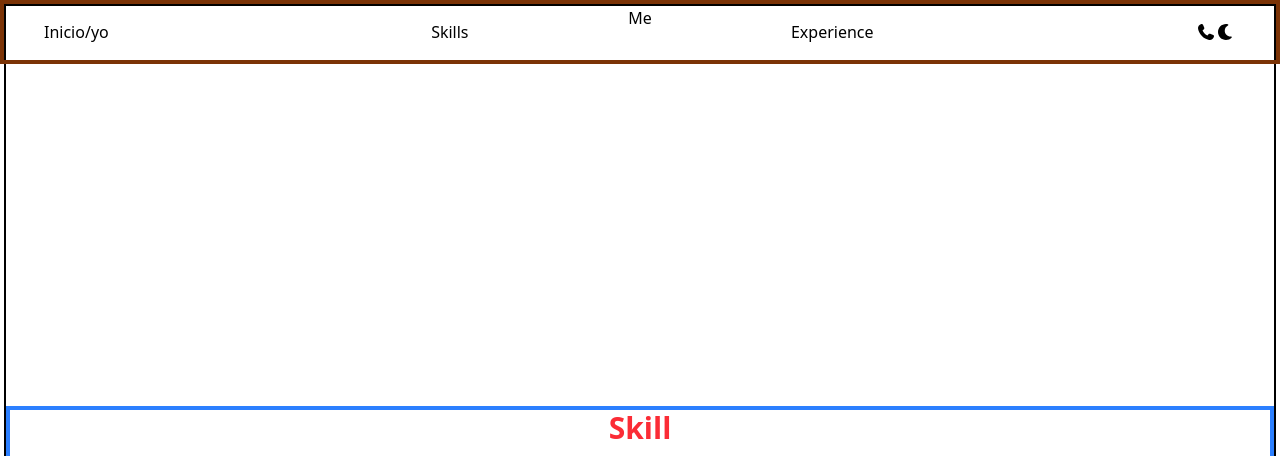
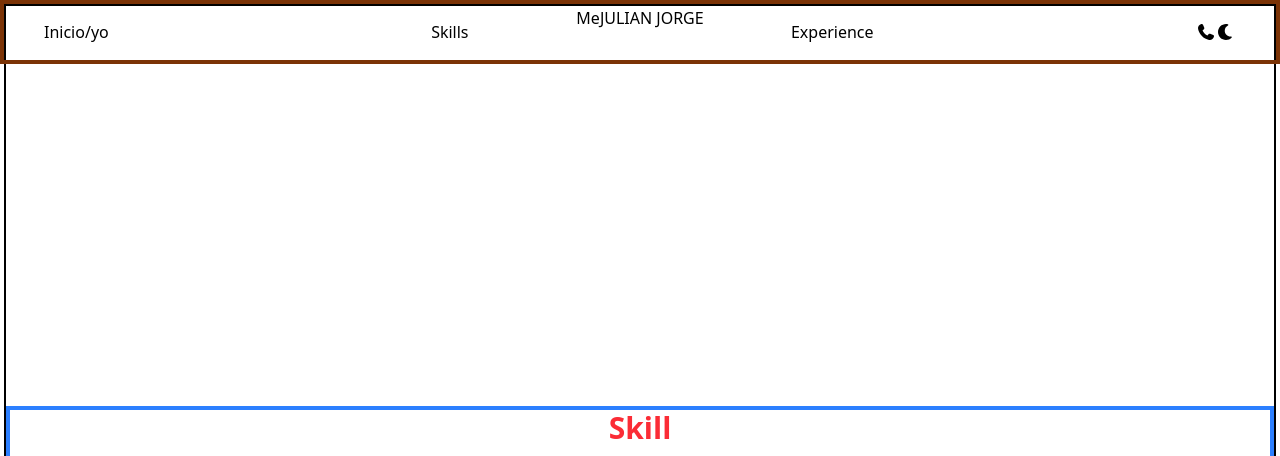
Before and after one commit to Julian-Alcaraz/my-portfolio, a React (Vite) app: page / in a window 1280 px wide. Shown: the top 456 px of the page. Built offline with nearby package versions, Linux system fonts and the light colour scheme.

Commit message:
Fetching data from json file

```diff
--- a/src/components/Me/Me.tsx
+++ b/src/components/Me/Me.tsx
@@ -1,7 +1,55 @@
+import { useEffect, useState } from 'react';
 import './Me.css';
 
 function Me() {
-  return <div className=" min-h-100 ">Me</div>;
+  interface Profile {
+    name: string;
+    bio: string;
+    // podés agregar más campos si los tenés
+  }
+
+  const [profile, setProfile] = useState<Profile | null>(null);
+
+  // const [profile, setProfile] = useState({});
+
+  useEffect(() => {
+    getProfileInfo();
+  }, []);
+
+  // function getProfileInfo() {
+  //   fetch(`../data/profile`)
+  //     .then((res) => res.json()) // ← Aquí convertís la respuesta a JSON
+  //     .then((data) => {
+  //       console.log(data);
+  //       setProfile(data); // ← Ahora sí, seteás el objeto correctamente
+  //     })
+  //     .catch((err) => console.log(err));
+  // }
+
+  async function getProfileInfo() {
+    try {
+      const res = await fetch('http://localhost:5173/my-portfolio/src/data/profile.json');
+      const data = await res.json();
+      setProfile(data);
+      console.log(data);
+    } catch (error) {
+      console.error('Error al cargar el perfil:', error);
+    }
+  }
+
+  useEffect(() => console.log(profile), [profile]);
+  if (!profile) {
+    return (
+      <>
+        <h2>No se encontraron los datos</h2>
+      </>
+    );
+  }
+  return (
+    <div className=" min-h-100 ">
+      Me
+      {profile?.name}
+    </div>
+  );
 }
-
 export default Me;
--- a/src/data/profile.json
+++ b/src/data/profile.json
@@ -0,0 +1,6 @@
+{
+    "name": "JULIAN JORGE",
+    "surname": "ALCARAZ ",
+    "age":22,
+    "birthdate": "2003/02/09"
+}
```
